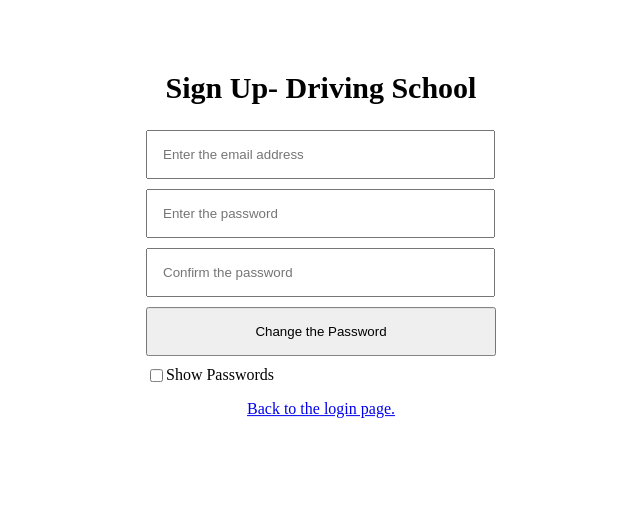
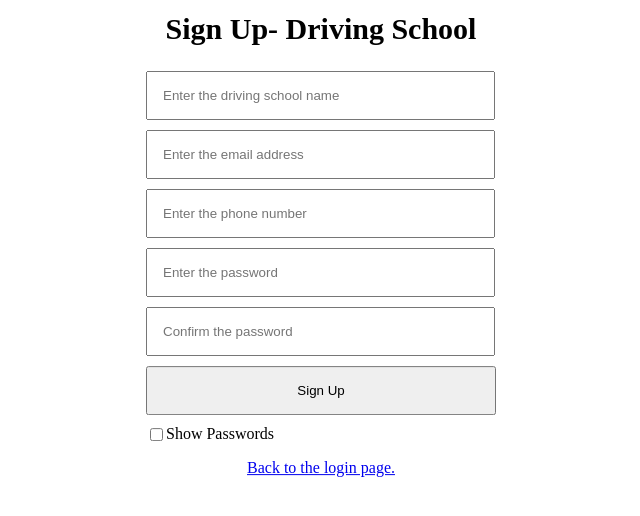
Before and after one commit to saputhebeast/identity-issuing-service, a PHP site: page /driving-school-sign-up.php in a window 1280 px wide. Shown: the top 516 px of the page, without its empty margins (319-959 px from the left). Run offline with PHP 8.4, Linux system fonts and the light colour scheme.

Commit message:
added sign up page

```diff
--- a/driving-school-sign-up.php
+++ b/driving-school-sign-up.php
@@ -13,10 +13,12 @@
 		<section class = "first-row">
 			<h1>Sign Up- Driving School</h1>
 			<form action = "#" method = "POST">
+				<input type = "text" placeholder = "Enter the driving school name" name = "school-name"/><br>
 				<input type = "text" placeholder = "Enter the email address" name = "email"/><br>
-				<input type = "password" placeholder = "Enter the password" name = "new-password" id = "new-password"/><br>
+				<input type = "text" placeholder = "Enter the phone number"/><br>
+				<input type = "password" placeholder = "Enter the password" name = "password" id = "password"/><br>
 				<input type = "password" placeholder = "Confirm the password" name = "confirm-password" id = "confirm-password"/><br>
-				<input type = "submit" value = "Change the Password" />
+				<input type = "submit" value = "Sign Up" />
 			</form>
 		</section>
 
@@ -28,5 +30,6 @@
 			<p><a href = "driving-school-login.php">Back to the login page.</a></p>
 		</section>
 	</div>
+	<script src = "scripts/driving-school-sign-up.js"></script>
 </body>
 </html>
--- /dev/null
+++ b/scripts/driving-school-sign-up.js
@@ -0,0 +1,15 @@
+// show password
+
+var clicked = document.getElementById("showPassword");
+var pass = document.getElementById("password");
+var conPass = document.getElementById("confirm-password");
+
+clicked.addEventListener("click", function(){
+	if(this.checked){
+		pass.type = "text";
+		conPass.type = "text";
+	}else{
+		pass.type = "password";
+		conPass.type = "password";
+	}
+});
```
